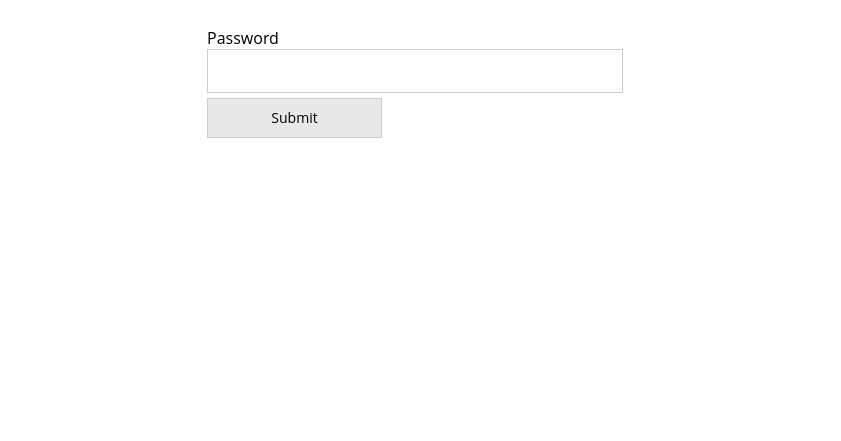
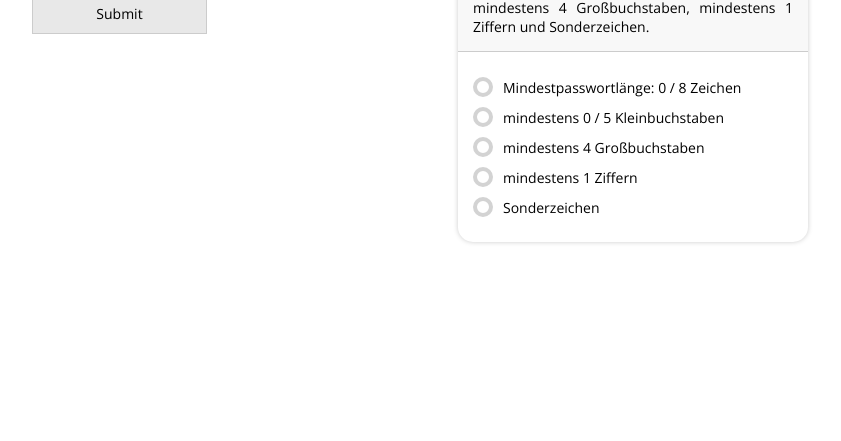
Before and after one commit to noelseifert/PWrequirements, a plain HTML site: page index.html in a window 1280 px wide. Shown: the part 375-816 px from the top of the page, without its empty margins (225-1066 px from the left). Drawn offline with nearby package versions, Linux system fonts and the light colour scheme; the site is published under a folder, as on GitHub Pages, so addresses that start at the root find nothing.

Commit message:
path adjustment

```diff
--- a/index.html
+++ b/index.html
@@ -3,8 +3,8 @@
 <head>
     <meta charset="UTF-8">
     <title>NoSe Password requirements check</title>
-    <link rel="stylesheet" type="text/css" href="/src/PWrequirements.css">
-    <style type="text/css">
+    <link rel="stylesheet" type="text/css" href="src/PWrequirements.css">
+    <style>
         body {
             display: flex;
             justify-content: center;
@@ -64,7 +64,7 @@
     <button>Submit</button>
 </form>
 
-<script type="text/javascript" src="/src/PWrequirements.js"></script>
+<script type="text/javascript" src="src/PWrequirements.js"></script>
 <script type="text/javascript">
     $(function () {
         $("input[type=password]").PWrequire({
```
